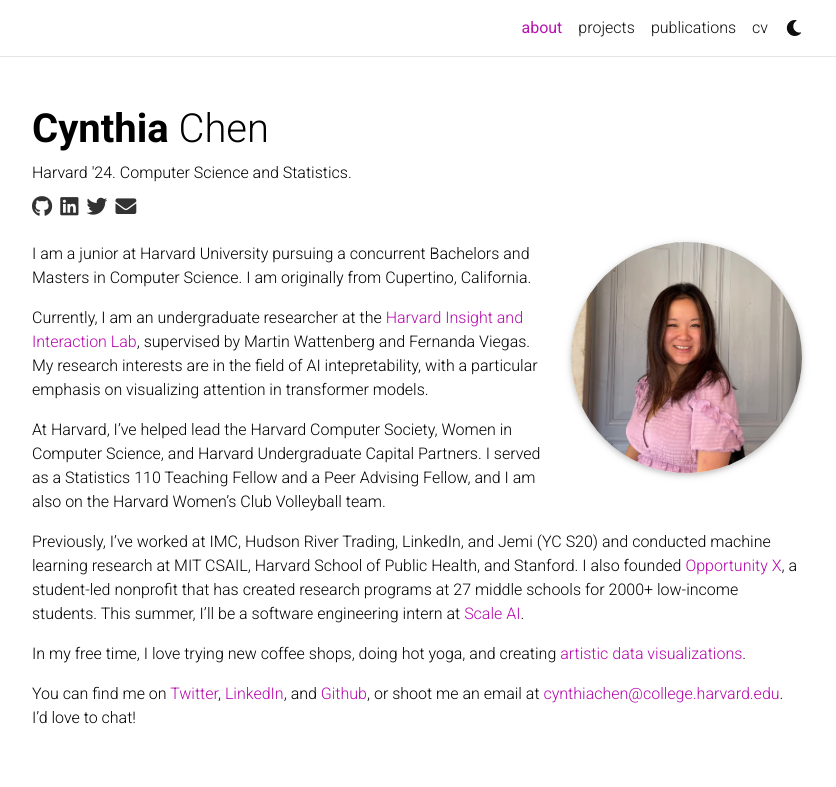
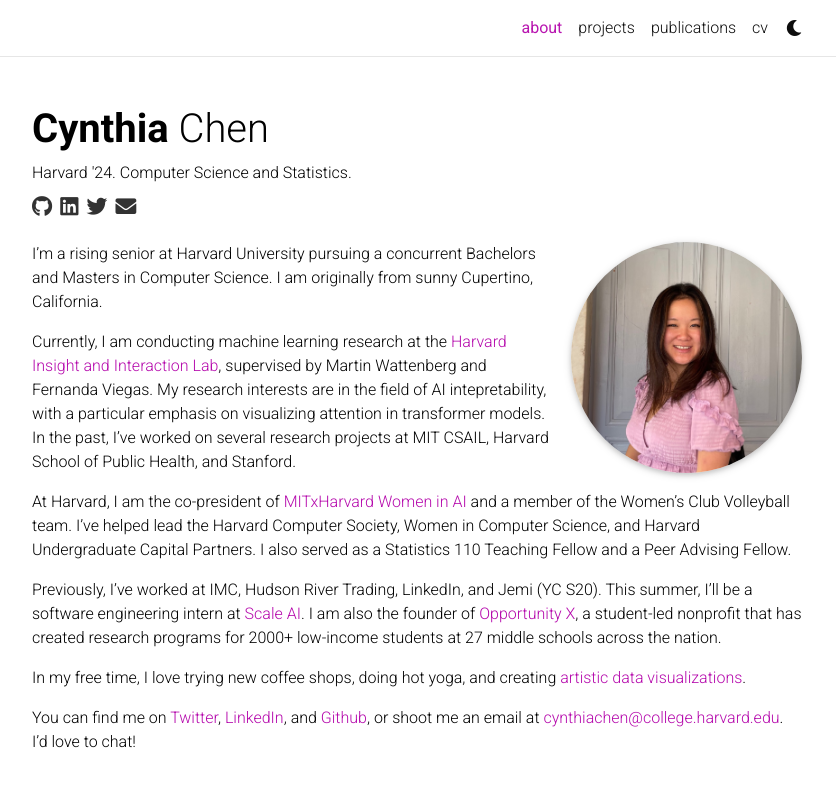
Before and after one commit to chenxcynthia/chenxcynthia.github.io, a Jekyll site: the page built from _pages/about.md, in a window 1280 px wide. Shown: the top 787 px of the page, without its empty margins (223-1059 px from the left). Built offline with Jekyll 4.4.1, drawn with Linux system fonts in a browser that asks for light colours; full-size pictures stand in for the smaller copies a plugin makes; comment, search, counter and statistics services are not loaded; a style sheet for code colours, icons or effects is not loaded.

Commit message:
4/19 changes

```diff
--- a/_data/cv.yml
+++ b/_data/cv.yml
@@ -113,7 +113,9 @@
   type: map
   contents:
     - name: 2023
-      value: Excellence in Academic Advising Awards, Harvard University
+      value: Eliot House Community Artist Fellowship
+    - name: 2023
+      value: <a href="https://advising.college.harvard.edu/excellence-academic-advising-awards">Excellence in Academic Advising Awards</a>, Harvard University
     - name: 2022
       value: <a href="https://www.neo.com">Neo</a> Scholar
     - name: 2020
--- a/_includes/cv/time_table.html
+++ b/_includes/cv/time_table.html
@@ -3,8 +3,8 @@
       <li class="list-group-item">
         <div class="row">
           {% if content.year %}
-            <div class="col-xs-2 cl-sm-2 col-md-2 text-center" style="width: 75px;">
-              <span class="badge font-weight-bold danger-color-dark text-uppercase align-middle" style="min-width: 75px;">
+            <div class="col-xs-1 cl-sm-1 col-md-2 text-center" style="width: 75px;">
+              <span class="badge text-uppercase align-middle" style="min-width: 100px;min-height: 22px;">
                 {{ content.year }}
               </span>
             </div>
--- a/_layouts/about.html
+++ b/_layouts/about.html
@@ -14,7 +14,7 @@ layout: default
 
           <div class="social">
             <div class="contact-icons">
-              <a href="https://github.com/cynthia9chen/decode-seq"><i class="fab fa-github gh-icon"></i> </a>
+              <a href="https://github.com/cynthia9chen/"><i class="fab fa-github gh-icon"></i> </a>
               <a href="https://www.linkedin.com/in/cchen18/"><i class="fab fa-linkedin"></i> </a>
               <a href="https://twitter.com/chenxcynthia"><i class="fab fa-twitter"></i> </a>
               <a href="mailto:cynthiachen@college.harvard.edu"><i class="fas fa-envelope"></i> </a>
--- a/_pages/about.md
+++ b/_pages/about.md
@@ -15,14 +15,14 @@ selected_papers: false # includes a list of papers marked as "selected={true}"
 social: false  # includes social icons at the bottom of the page
 ---
 
-I am a junior at Harvard University pursuing a concurrent Bachelors and Masters in Computer Science. I am originally from Cupertino, California.
+I'm a rising senior at Harvard University pursuing a concurrent Bachelors and Masters in Computer Science. I am originally from sunny Cupertino, California.
 
-Currently, I am an undergraduate researcher at the [Harvard Insight and Interaction Lab](https://insight.seas.harvard.edu/), supervised by Martin Wattenberg and Fernanda Viegas. My research interests are in the field of AI intepretability, with a particular emphasis on visualizing attention in transformer models.
+Currently, I am conducting machine learning research at the [Harvard Insight and Interaction Lab](https://insight.seas.harvard.edu/), supervised by Martin Wattenberg and Fernanda Viegas. My research interests are in the field of AI intepretability, with a particular emphasis on visualizing attention in transformer models. In the past, I've worked on several research projects at MIT CSAIL, Harvard School of Public Health, and Stanford.
 
-At Harvard, I've helped lead the Harvard Computer Society, Women in Computer Science, and Harvard Undergraduate Capital Partners. I served as a Statistics 110 Teaching Fellow and a Peer Advising Fellow, and I am also on the Harvard Women's Club Volleyball team.
+At Harvard, I am the co-president of [MITxHarvard Women in AI](https://mitharvardwai.github.io/index.html) and a member of the Women's Club Volleyball team. I've helped lead the Harvard Computer Society, Women in Computer Science, and Harvard Undergraduate Capital Partners. I also served as a Statistics 110 Teaching Fellow and a Peer Advising Fellow.
 <!-- involved with the [Harvard AI Safety Team](https://haist.ai/). -->
 
-Previously, I've worked at IMC, Hudson River Trading, LinkedIn, and Jemi (YC S20) and conducted machine learning research at MIT CSAIL, Harvard School of Public Health, and Stanford. I also founded [Opportunity X](https://opportunityx.org/), a student-led nonprofit that has created research programs at 27 middle schools for 2000+ low-income students. This summer, I'll be a software engineering intern at [Scale AI](http://scale.com/).
+Previously, I've worked at IMC, Hudson River Trading, LinkedIn, and Jemi (YC S20).  This summer, I'll be a software engineering intern at [Scale AI](http://scale.com/). I am also the founder of [Opportunity X](https://opportunityx.org/), a student-led nonprofit that has created research programs for 2000+ low-income students at 27 middle schools across the nation.
 
 In my free time, I love trying new coffee shops, doing hot yoga, and creating [artistic data visualizations](https://github.com/cynthia9chen/data-art).
 
--- a/_sass/_base.scss
+++ b/_sass/_base.scss
@@ -373,8 +373,10 @@ footer.sticky-bottom {
       border-color: var(--global-divider-color);
 
       .badge {
-        color: var(--global-card-bg-color) !important;
-        background-color: var(--global-theme-color) !important;
+        // font-weight: normal;
+        font-size: 13px;
+        color: var(--global-footer-bg-color) !important;
+        background-color: var(--global-footer-text-color) !important;
       }
     }
   }
```
Also changed, not shown: _projects/color.md (+2 -2 lines).
